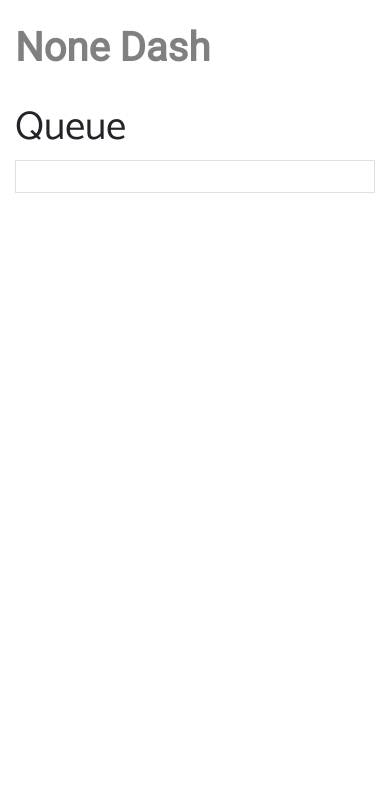
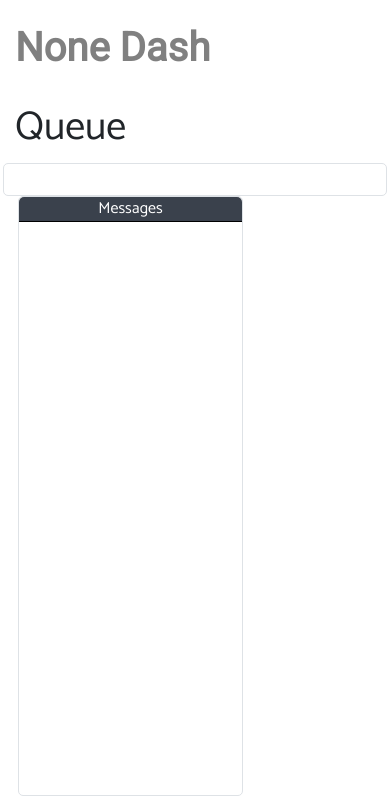
Before and after one commit to andrewvenson/austindash, a Flask app: page /Dash in a window 390 px wide. Shown: the part 64-863 px from the top of the page. Before the commit the page ends 257 px from the top, so only its background shows below. Run offline with Flask 2, Linux system fonts and the light colour scheme; the visitor is signed in with stand-in values (Sample User, id 1); data comes from the database, SQL or seed files in the repository; some libraries are stand-ins or nearby versions; some web fonts are replaced.

Commit message:
ADDED ADMIN INBOX

```diff
--- a/austinpos/routes.py
+++ b/austinpos/routes.py
@@ -58,6 +58,8 @@ def dash():
     db.create_all()
     return render_template('dash.html')
 
+
+# ADD REQUEST SID TO USER IN DB
 @socketio.on('connected')
 def handle_my_custom_event(json):
     endusers = Users.query.filter_by(username = current_user.username).first()
@@ -65,18 +67,14 @@ def handle_my_custom_event(json):
     endusers.sid = request.sid
     db.session.commit()
 
+
+# SUBMITTED TICKET FROM USER ADD TICKET ID TO DB, NEED TO ADD MORE INFO ON TICKET SUCH AS USER, AND MESSAGE FOR HISTORY
+# SEND TO PRIVATE ADMIN TICKETS IN MESSAGEBOX.JS
 @socketio.on('adminticketblast')
 def adminticketblast(data):
-
     db.session.add(Ticket())
     db.session.commit()
-
     ticket = str(Ticket.query.order_by(Ticket.id.desc()).first().id)
-    data_ = (
-        ticket,
-        data
-    )
-    print(data_)
     socketio.emit('privateadmintickets', (data, ticket) , broadcast=True)
 
 @socketio.on('adminselected')
@@ -245,36 +243,39 @@ def sites():
 @app.route('/siteinfo', methods=['POST', 'GET'])
 @login_required
 def siteinfo():
-    form = MessageForm()
-    sites = Sites.query.all()
-    x = request.form.get('sitesss')
-    userinfo = Users.query.filter_by(site=x).all()
-    if form.validate_on_submit():
-        if form.emailtype.data=="Mass Message":
-            massmail = Users.query.all()
-            msg = Message("Austin Pos Alert",
-                            sender="service@gmail.com")
-            msg.bcc = []
-            #Get all users emails
-            for user in massmail:
-                msg.bcc.append(user.email)
-            msg.body = form.message.data
-            mail.send(msg)
-            print("Mass message sent")
+    if current_user.adminstatus == True:
+        form = MessageForm()
+        sites = Sites.query.all()
+        x = request.form.get('sitesss')
+        userinfo = Users.query.filter_by(site=x).all()
+        if form.validate_on_submit():
+            if form.emailtype.data=="Mass Message":
+                massmail = Users.query.all()
+                msg = Message("Austin Pos Alert",
+                                sender="service@gmail.com")
+                msg.bcc = []
+                #Get all users emails
+                for user in massmail:
+                    msg.bcc.append(user.email)
+                msg.body = form.message.data
+                mail.send(msg)
+                print("Mass message sent")
+            else:
+                sitemail = Users.query.filter_by(site=form.sitename.data)
+                msg = Message("Austin Pos Message",
+                                sender="service@gmail.com")
+                msg.recipients = []
+                #Get Specified sites user emails
+                for user in sitemail:
+                    msg.recipients.append(user.email)
+                    print("Message sent to", user.username)
+                msg.body = form.message.data
+                mail.send(msg)
         else:
-            sitemail = Users.query.filter_by(site=form.sitename.data)
-            msg = Message("Austin Pos Message",
-                            sender="service@gmail.com")
-            msg.recipients = []
-            #Get Specified sites user emails
-            for user in sitemail:
-                msg.recipients.append(user.email)
-                print("Message sent to", user.username)
-            msg.body = form.message.data
-            mail.send(msg)
+            print("Message did not send")
+        return render_template('sites.html', x=x, sites=sites, form=form, userinfo=userinfo)
     else:
-        print("Message did not send")
-    return render_template('sites.html', x=x, sites=sites, form=form, userinfo=userinfo)
+        return 'Invalid Request'
 
 # ---------------------------FAQS----------------------------------------
 @app.route('/AustinPos/Resources/FAQs', methods=['POST', 'GET'])
--- a/austinpos/static/JS/messagebox.js
+++ b/austinpos/static/JS/messagebox.js
@@ -50,17 +50,23 @@ $('#submitform').on('submit', function(e){
   document.getElementById('maxbox').style.display = 'block';
   $('#messages').append('<div>' + "<span style='color:black;'>" + document.getElementById('un').innerHTML + ': ' + "</span>" + $('#userticket').val() + '</div>')
   $('#userticket').val('')
+
+  // IF THERE IS A MESSAGE BOX ALREADY ON PAGE CREATE A NEW MESSAGE BOX WITH MESSAGE INFO
 });
 
-// SEND TICK TO ALL ADMINS
+// APPEND USERS TICKETS AS NOTIFICATION BLOCK ON ADMIN DASH BOARD
 socket.on('privateadmintickets', function(data, ticket){
   var $divvyadmin = $("<div style='margin-bottom:10px;'></div>")
   $divvyadmin.attr('id', 'admin'+ticket)
-
   var $divvy = $("<div class='col-sm-3 border' style='min-width:225px;height:200px;background-color:lightgray; margin-left:5px;border-radius:5px !important;'>" + '<h1>' + data['site'] + '</h1>' + '<h4>' + data['type'] + '</h4>' + '<p>' + data['username'] + '</p>' + '</div>')
   $divvy.attr('id', 'ticket'+ ticket);
+
+
   $('#queue').append($divvyadmin);
   $('#admin' + ticket).append($divvy)
+
+
+  // ADD JQUERY CLICK EVENT LISTENER ON TICKET BLOCK
   $('#ticket'+ticket).on('click', test)
   function test(){
     console.log($(this).attr('id') + ' was selected');
@@ -68,22 +74,26 @@ socket.on('privateadmintickets', function(data, ticket){
       username : document.getElementById('adminun').innerHTML,
       ticketid : ticket,
       data_ : data
-    })
+    });
   }
-})
+});
 
 socket.on('selected_confirmed', function(data){
   if(document.getElementById('adminstatus').innerHTML == 'True'){
     var spanny = document.getElementById('spanid'+ data['ticketid'])
+    // DIV'S TAKEN
     var div = document.getElementById('admin' + data['ticketid']).contains(spanny);
     console.log(data['data_'])
     console.log(div);
 
+    // CHECK IF TICKET IS TAKEN BY ANOTHER ADMIN OR EVEN YOURSELF
     if(div == true){
       console.log('Ticket already taken')
     }else{
       console.log('The ticket has been selected by: ' + data['username']);
       console.log('Selected tickets id: #ticket' + data['ticketid']);
+
+      // ADD POP OUT EFFECT ON ALL ADMIN USERS
       document.getElementById('ticket' + data['ticketid']).style.boxShadow = "0px -5px 20px -5px #888888";
       var $divvy = $("<span style='color:red; border: 1px solid red; margin-left:7px; border-radius:3px; padding-left:2px;padding-right:2px;'>" + data['username'] + "'s ticket" + '</span>');
       $divvy.attr('id', 'spanid' + data['ticketid']);
@@ -91,18 +101,40 @@ socket.on('selected_confirmed', function(data){
 
       socket.emit('displaymessage', {
         adminsmess : data['data_'],
-        admin : data['username']
+        admin : data['username'],
+        ticket : data['ticketid']
       });
     }
   }
 });
 
+//NEED TO WORK ON THIS HEAVY. SHOULD I CREATE A MESSAGE BOX POPUP OR JUST PUT IT IN INBOX
 socket.on('showadminmessage', function(data){
   console.log(data['adminsmess'])
-  document.getElementById('maxbox').style.display = 'block';
+  var ticket = data['ticket']
+  console.log(ticket)
+
   document.getElementById('user').innerHTML = data['adminsmess']['username'];
-  $('#messages').append('<div>' + "<span style='color:black;'>" + data['adminsmess']['username'] + ': ' + "</span>" + data['adminsmess']['message'] + '</div>')
+  $admin_inbox_div = $("<div class='border' style='height:75px;margin-left:5px;margin-right:5px;border-top:none !important;border-right:none !important;border-left:none !important;'>" + "<span style='color:black;'>" + data['adminsmess']['username'] + ': ' + "</span>" + "<span style='color:gray'>" + data['adminsmess']['message'] + "</span>" + '</div>')
+  $admin_inbox_div.attr('id', 'inbox-message' + ticket);
+
+  $('#admin-inbox').append($admin_inbox_div);
+  $('#inbox-message' + ticket).on('click', openmessagestream)
+
+  function openmessagestream(){
+    var whoadie = document.getElementById('whoa');
+
+    document.getElementById('maxbox').style.display = 'block';
+
+    if(document.getElementById('messages').contains(whoadie)){
+      console.log('We already have a message shawty');
+    }else{
+      $('#messages').append("<div id='whoa'>" + "<span style='color:black;'>" + data['adminsmess']['username'] + ': ' + "</span>" + data['adminsmess']['message'] + '</div>')
+    }
+  }
 });
+
+
 
 
 $('#form2').on('submit', function(e){
--- a/austinpos/templates/base.html
+++ b/austinpos/templates/base.html
@@ -76,9 +76,9 @@
               <li class="nav-item" id='navvy'>
                 <a class="nav-link" href="{{ url_for('rma')}}">Rma</a>
               </li>
-              <li class="nav-item" id='navvy'>
+              <!-- <li class="nav-item" id='navvy'>
                 <a class="nav-link" href="{{url_for('siteinfo')}}">{{current_user.site}} Info</a>
-              </li>
+              </li> -->
               <li class="nav-item" id='navvy'>
                 <a class="nav-link" href="{{url_for('faqs')}}">FAQS</a>
               </li>
--- a/austinpos/templates/dash.html
+++ b/austinpos/templates/dash.html
@@ -20,7 +20,7 @@ border-bottom-left-radius: 3px;"
     <div class="container">
         <div class="row">
             <!-- Shopping cart box ------------------------------------------------------------------>
-            <div class="col-sm-3 dashy" style="box-shadow: 5px 10px 18px #888888 !important;">
+            <div class="col-lg-3 dashy" style="box-shadow: 5px 10px 18px #888888 !important;">
                     <div class="hero-widget well well-sm">
                         <div class="icon">
                             <i class="glyphicon glyphicon-user"></i>
@@ -30,12 +30,12 @@ border-bottom-left-radius: 3px;"
                             <label class="text-muted" style="font-weight:700">Shopping Cart</label>
                         </div>
                         <div class="options">
-                            <a href="javascript:;" class="btn btn-primary btn-lg" style="font-weight: 600"><i class="glyphicon glyphicon-plus"></i>Checkout</a>
+                            <a href="javascript:;" class="btn btn-primary btn-lg" style="font-weight: 600; width:100%"><i class="glyphicon glyphicon-plus"></i>Checkout</a>
                         </div>
                     </div>
             </div>
             <!-- Notifications box ------------------------------------------------------------------->
-            <div class="col-sm-3 dashy" style="box-shadow: 5px 10px 18px #888888 !important;">
+            <div class="col-lg-3 dashy" style="box-shadow: 5px 10px 18px #888888 !important;">
                 <div class="hero-widget well well-sm">
                     <div class="icon">
                         <i class="glyphicon glyphicon-star"></i>
@@ -44,14 +44,14 @@ border-bottom-left-radius: 3px;"
                         <var>5</var>
                         <label class="text-muted" style="font-weight:700">Notifications</label>
                     </div>
-                    <div class="box">
-                        <a href="javacsript:;" class="btn btn-default btn-lg"> View notifications</a>
+                    <div class="box" style='width:100%'>
+                        <a href="javacsript:;" class="btn btn-default btn-lg" > View notifications</a>
                     </div>
 
                 </div>
             </div>
             <!-- Total Orders box --------------------------------------------------------------------->
-            <div class="col-sm-3 dashy" style="box-shadow: 5px 10px 18px #888888 !important;">
+            <div class="col-lg-3 dashy" style="box-shadow: 5px 10px 18px #888888 !important;">
                 <div class="hero-widget well well-sm">
                     <div class="icon">
                         <i class="glyphicon glyphicon-tags"></i>
@@ -66,7 +66,7 @@ border-bottom-left-radius: 3px;"
                 </div>
             </div>
             <!-- Quotes box --------------------------------------------------------------------------->
-            <div class="col-sm-3 dashy" style="box-shadow: 5px 10px 18px #888888 !important;">
+            <div class="col-lg-3 dashy" style="box-shadow: 5px 10px 18px #888888 !important;">
                 <div class="hero-widget well well-sm">
                     <div class="icon">
                         <i class="glyphicon glyphicon-cog"></i>
@@ -80,7 +80,7 @@ border-bottom-left-radius: 3px;"
                 </div>
             </div>
             <!-- Pending Tickets box ------------------------------------------------------------------->
-            <div class="col-sm-3 dashy" style="box-shadow: 5px 10px 18px #888888 !important; z-index:999;">
+            <div class="col-lg-3 dashy" style="box-shadow: 5px 10px 18px #888888 !important; z-index:999;">
                 <div class="hero-widget well well-sm">
                     <div class="icon">
                         <i class="glyphicon glyphicon-user"></i>
@@ -90,7 +90,7 @@ border-bottom-left-radius: 3px;"
                         <label class="text-muted" style="font-weight:700">Pending Tickets</label>
                     </div>
                     <div class="options">
-                        <a href="javascript:;" class="btn btn-primary btn-lg" style="font-weight: 600" onclick="openForm()"><i class="glyphicon glyphicon-plus"></i> New Ticket</a>
+                        <a href="javascript:;" class="btn btn-primary btn-lg" style="font-weight: 600; width:100%" onclick="openForm()"><i class="glyphicon glyphicon-plus"></i> New Ticket</a>
                         <div class="form-popup" id="myForm">
                                 <form id='submitform' method='POST' class="form-container">
 
@@ -123,7 +123,7 @@ border-bottom-left-radius: 3px;"
                 </div>
             </div>
             <!-- Contract info box ------------------------------------------------------->
-            <div class="col-sm-3 dashy" style="box-shadow: 5px 10px 18px #888888 !important;">
+            <div class="col-lg-3 dashy" style="box-shadow: 5px 10px 18px #888888 !important;">
                 <div class="hero-widget well well-sm">
                     <div class="icon">
                         <i class="glyphicon glyphicon-star"></i>
@@ -137,7 +137,7 @@ border-bottom-left-radius: 3px;"
                 </div>
             </div>
             <!-- Settings box ------------------------------------------------------------>
-            <div class="col-sm-3 dashy" style="box-shadow: 5px 10px 18px #888888 !important;">
+            <div class="col-lg-3 dashy" style="box-shadow: 5px 10px 18px #888888 !important;">
                 <div class="hero-widget well well-sm">
                     <div class="icon">
                     <i class="glyphicon glyphicon-tags"></i>
@@ -156,13 +156,25 @@ border-bottom-left-radius: 3px;"
 {% else %}
     <div id="adminun" style='display:none;'>{{current_user.username}}</div>
     <h1>Queue</h1>
-    <div class='border'>
-        <div class='row' id="queue"></div>
+    <div>
+        <div class='row'>
+            <div class='col-lg-9 border' style='border-radius: 5px !important;'>
+                <div class='row' id="queue"></div>
+            </div>
+
+            <div class="col-lg-3">
+                <div  class='border' style='height:600px; width:225px; border-radius:5px !important;padding-top:0px;'>
+                   <div style='text-align:center; border-bottom: 1px solid black; border-top-left-radius:5px;border-top-right-radius: 5px; background-color: #3a414c;color:white;'>Messages</div>
+                   <div id="admin-inbox" style='background-color: white;'>
+                   </div>
+                </div>
+            </div>
+        </div>
     </div>
+{% endif %}
+{% endblock content %}
 
-{% endif %}
 
-{% endblock content %}
 {% block messages %}
     <!-- APOS MESSAGE BOX -->
     {% if current_user.adminstatus == True %}
@@ -170,7 +182,6 @@ border-bottom-left-radius: 3px;"
         <div id="maxbox" style="display:none; width:250px; position:fixed; bottom:0; height:375px; right: 100px; border: 1px solid black; padding-bottom:10px; border-radius: 5px; background-color: white; z-index:9999;">
             <p style="border-bottom:1px solid black; color:white; background-color: #3a414c; height:35px;"><span id="user" style="margin-left:5px;">Message</span> <span style="float:right; margin-right:5px;"> <span id="minimize" style="margin-right:5px;">_</span> <span id="messageexit" >x</span></span></p>
             <div class="border" id="messages" style="margin-left:5px; border-radius:3px;padding-top:0px;color:gray; margin-right:5px; overflow:auto; height:200px;">
-
 
             </div>
             <div style="padding-left:5px;padding-right:5px; position:absolute; bottom:0; margin-bottom:5px;">
@@ -189,8 +200,6 @@ border-bottom-left-radius: 3px;"
         <div id="maxbox" style="display:none; width:250px; position:fixed; bottom:0; height:375px; right: 100px; border: 1px solid black; padding-bottom:10px; border-radius: 5px; background-color: white; z-index:9999;">
             <p style="border-bottom:1px solid black; color:white; background-color: #3a414c; height:35px;"><span id="user" style="margin-left:5px;">Message</span> <span style="float:right; margin-right:5px;"> <span id="minimize" style="margin-right:5px;">_</span> <span id="messageexit" >x</span></span></p>
             <div class="border" id="messages" style="margin-left:5px; border-radius:3px;padding-top:0px;color:gray; margin-right:5px; overflow:auto; height:200px;">
-
-
             </div>
             <div style="padding-left:5px;padding-right:5px; position:absolute; bottom:0; margin-bottom:5px;">
             <form id="form2" method='POST'>
```
